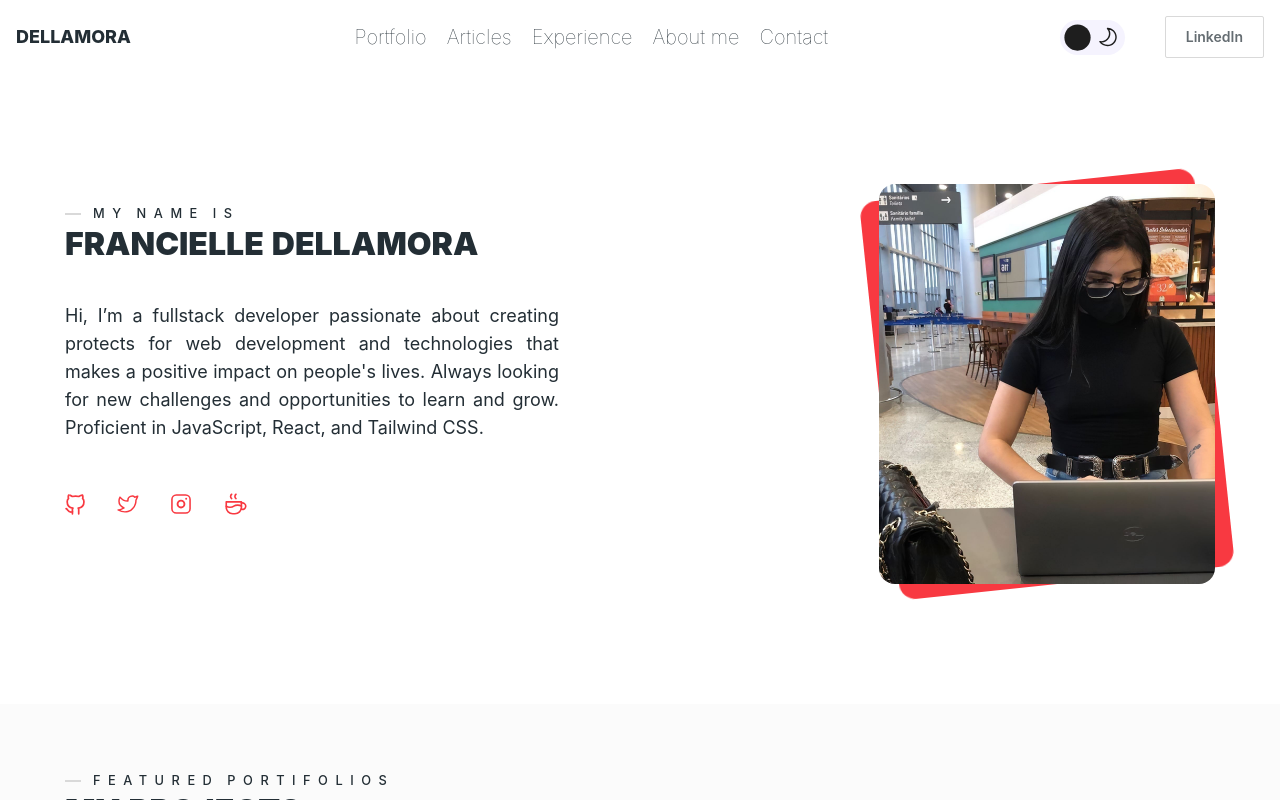
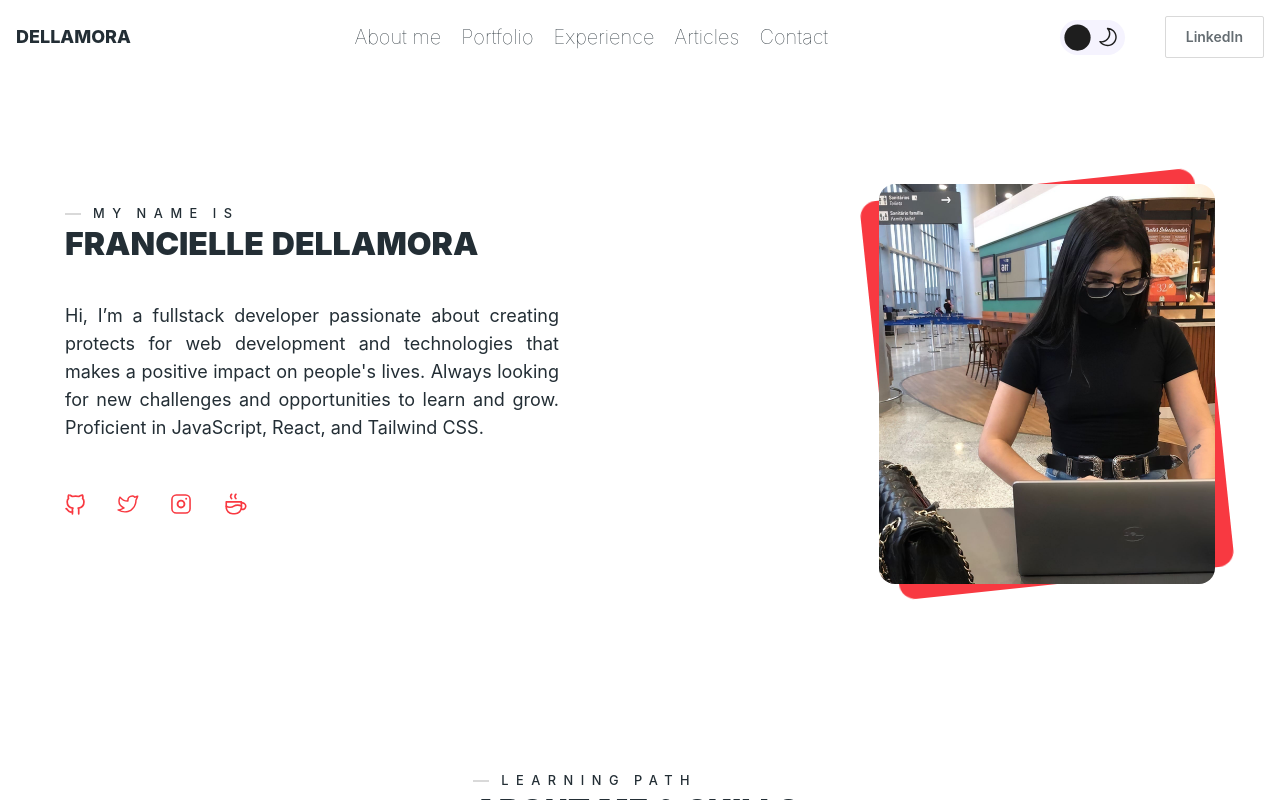
Before and after one commit to dellamora/dellamora-site, a Next.js app: page / in a window 1280 px wide. Built offline with nearby package versions, Linux system fonts and the light colour scheme; no server answers.

Commit message:
refactored sections order and add margin at section component

```diff
--- a/src/common/components/section.tsx
+++ b/src/common/components/section.tsx
@@ -34,7 +34,7 @@ export const Section = ({
       className={`min-h-[50vh] relative overflow-hidden lg:p-[65px] p-5  ${className}`}
       ref={ref}
     >
-      <div id={id} className="absolute pointer-events-none -top-[10px]" />
+      <div id={id} className="absolute pointer-events-none -top-[30px]" />
       <SectionTitle
         triggerAnimation={inView}
         title={title}
--- a/src/modules/header/index.tsx
+++ b/src/modules/header/index.tsx
@@ -16,10 +16,10 @@ const Header = ({
   const { height } = useDimensions(containerRef);
 
   const links = [
-    { name: "Portfolio", to: "#portfolio", id: 1 },
-    { name: "Articles", to: "#articles", id: 2 },
+    { name: "About me", to: "#aboutme", id: 1 },
+    { name: "Portfolio", to: "#portfolio", id: 2 },
     { name: "Experience", to: "#experience", id: 3 },
-    { name: "About me", to: "#aboutme", id: 4 },
+    { name: "Articles", to: "#articles", id: 4 },
     { name: "Contact", to: "#contact", id: 5 },
   ];
 
--- a/src/pages/index.tsx
+++ b/src/pages/index.tsx
@@ -14,10 +14,10 @@ const Home: React.FC = (): JSX.Element => {
         <title>Francielle Dellamora</title>
       </Head>
       <Hero />
+      <AboutMe />
       <Portfolio />
+      <Experience />
       <Articles />
-      <Experience />
-      <AboutMe />
       <Contact />
       <Footer />
     </div>
```
